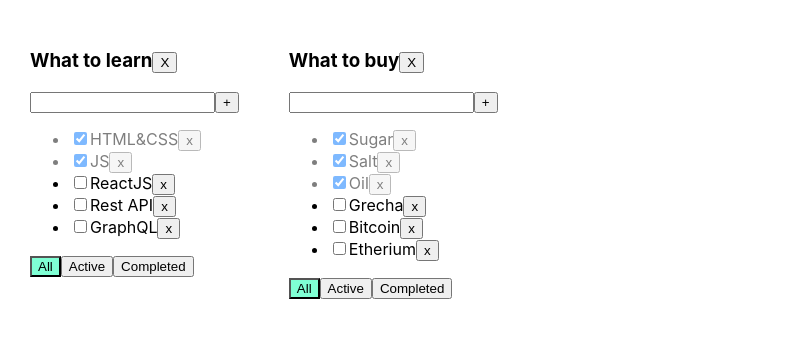
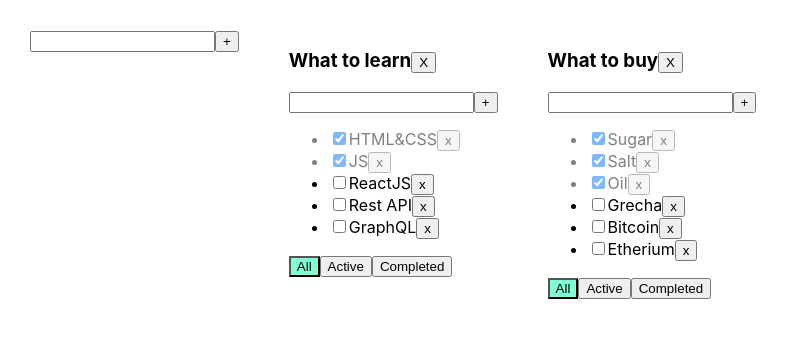
Before and after one commit to Borisov-Ilya/it-incubator-todolist, a React (Create React App) app: page / in a window 1280 px wide. Shown: the top 338 px of the page, without its empty margins (0-789 px from the left). Built offline with nearby package versions, Linux system fonts and the light colour scheme.

Commit message:
lesson 6

```diff
--- /dev/null
+++ b/src/AddItemForm.tsx
@@ -0,0 +1,42 @@
+import React, {ChangeEvent, KeyboardEvent, useState} from 'react'
+
+type AddItemFormType = {
+    addItem: (title: string) => void
+}
+
+const AddItemForm = (props: AddItemFormType) => {
+    let [title, setTitle] = useState('')
+    let [error, setError] = useState<string | null>(null)
+
+    const onChangeHandler = (e: ChangeEvent<HTMLInputElement>) => {
+        setTitle(e.currentTarget.value)
+    }
+    const addItem = () => {
+        if (title.trim()) {
+            props.addItem(title.trim())
+            setTitle('')
+        } else {
+            setError('Title is required')
+        }
+    }
+    const onKeyPressHandler = (e: KeyboardEvent<HTMLInputElement>) => {
+        setError(null)
+        if (e.key === 'Enter') {
+            addItem()
+        }
+    }
+
+    return (
+        <div>
+            <input value={title}
+                   onChange={onChangeHandler}
+                   onKeyPress={onKeyPressHandler}
+                   className={error ? 'error' : ''}
+            />
+            <button onClick={addItem}>+</button>
+            {error && <div className="error-message">{error}</div>}
+        </div>
+    )
+}
+
+export default AddItemForm
--- a/src/App.tsx
+++ b/src/App.tsx
@@ -2,6 +2,7 @@ import React, {useState} from 'react'
 import './App.css'
 import {TaskType, Todolist} from './Todolist'
 import {v1} from 'uuid'
+import AddItemForm from './AddItemForm'
 
 export type FilterValuesType = 'all' | 'active' | 'completed'
 type TodolistType = {
@@ -51,7 +52,7 @@ function App() {
         setTasks({...tasks, [todolistId]: [newTask, ...tasks[todolistId]]})
     }
 
-    function changeStatus(taskId: string, isDone: boolean, todolistId: string) {
+    function changeTaskStatus(taskId: string, isDone: boolean, todolistId: string) {
         setTasks({
             ...tasks,
             [todolistId]: tasks[todolistId]
@@ -59,8 +60,20 @@ function App() {
         })
     }
 
-    function changeFilter(filter: FilterValuesType, todolistId: string) {
+    function changeTaskTitle(taskId: string, title: string, todolistId: string) {
+        setTasks({
+            ...tasks,
+            [todolistId]: tasks[todolistId]
+                .map(t => t.id === taskId ? {...t, title} : t)
+        })
+    }
+
+    function changeTodolistFilter(filter: FilterValuesType, todolistId: string) {
         setTodolists(todolists.map(tl => tl.id === todolistId ? {...tl, filter} : tl))
+    }
+
+    function changeTodolistTitle(title: string, todolistId: string) {
+        setTodolists(todolists.map(tl => tl.id === todolistId ? {...tl, title} : tl))
     }
 
     function removeTodolist(todolistId: string) {
@@ -68,6 +81,17 @@ function App() {
         const copyTasks = {...tasks}
         delete copyTasks[todolistId]
         setTasks(copyTasks)
+    }
+
+    function addTodolist(title: string) {
+        const newTodolistID = v1()
+        const newTodolist: TodolistType = {
+            id: newTodolistID,
+            title: title,
+            filter: 'all'
+        }
+        setTodolists([...todolists, newTodolist])
+        setTasks({...tasks, [newTodolistID]: []})
     }
 
     const todolistsComponents = todolists.map(tl => {
@@ -88,15 +112,18 @@ function App() {
                 tasks={tasksForTodolist}
                 addTask={addTask}
                 removeTask={removeTask}
-                changeFilter={changeFilter}
-                changeTaskStatus={changeStatus}
+                changeFilter={changeTodolistFilter}
+                changeTaskStatus={changeTaskStatus}
                 removeTodolist={removeTodolist}
+                changeTaskTitle={changeTaskTitle}
+                changeTodolistTitle={changeTodolistTitle}
             />
         )
     })
 
     return (
         <div className="App">
+            <AddItemForm addItem={addTodolist}/>
             {todolistsComponents}
         </div>
     )
--- /dev/null
+++ b/src/EditableSpan.tsx
@@ -0,0 +1,35 @@
+import React, {ChangeEvent, useState} from 'react'
+
+type EditableSpanPropsType = {
+    title: string
+    changeTitle: (title: string) => void
+}
+
+const EditableSpan = (props: EditableSpanPropsType) => {
+    const [title, setTitle] = useState(props.title)
+    const [editMode, setEditMode] = useState<boolean>(false)
+    const onEditMode = () => {
+        setEditMode(true)
+    }
+    const offEditMode = () => {
+        setEditMode(false)
+        props.changeTitle(title)
+    }
+    const onChangeHandler = (e: ChangeEvent<HTMLInputElement>) => {
+        setTitle(e.currentTarget.value)
+    }
+    return (
+        editMode
+            ? <input
+                value={title}
+                autoFocus
+                onBlur={offEditMode}
+                onChange={onChangeHandler}
+                />
+            : <span
+                onDoubleClick={onEditMode}
+            >{props.title}</span>
+    )
+}
+
+export default EditableSpan
--- a/src/Todolist.tsx
+++ b/src/Todolist.tsx
@@ -1,5 +1,7 @@
 import React, {ChangeEvent, KeyboardEvent, useState} from 'react'
 import {FilterValuesType} from './App'
+import AddItemForm from './AddItemForm'
+import EditableSpan from './EditableSpan'
 
 export type TaskType = {
     id: string
@@ -17,51 +19,25 @@ type PropsType = {
     removeTodolist: (todolistId: string) => void
     changeTaskStatus: (taskId: string, isDone: boolean, id: string) => void
     filter: FilterValuesType
+    changeTaskTitle: (taskId: string, title: string, todolistId: string) => void
+    changeTodolistTitle: (title: string, todolistId: string) => void
 }
 
 export function Todolist(props: PropsType) {
-
-    let [title, setTitle] = useState('')
-    let [error, setError] = useState<string | null>(null)
-
-    const addTask = () => {
-        if (title.trim() !== '') {
-            props.addTask(title.trim(), props.todolistId)
-            setTitle('')
-        } else {
-            setError('Title is required')
-        }
-    }
-
-    const onChangeHandler = (e: ChangeEvent<HTMLInputElement>) => {
-        setTitle(e.currentTarget.value)
-    }
-
-    const onKeyPressHandler = (e: KeyboardEvent<HTMLInputElement>) => {
-        setError(null)
-        if (e.key === 'Enter') {
-            addTask()
-        }
-    }
-
+    const addTask = (title: string) => props.addTask(title, props.todolistId)
     const onAllClickHandler = () => props.changeFilter('all', props.todolistId)
     const onActiveClickHandler = () => props.changeFilter('active', props.todolistId)
     const onCompletedClickHandler = () => props.changeFilter('completed', props.todolistId)
+    const changeTodolistTitle = (newTitle: string) => props.changeTodolistTitle(newTitle, props.todolistId)
+
 
 
     return <div>
-        <h3>{props.title}
-        <button onClick={() => props.removeTodolist(props.todolistId)}>X</button>
+        <h3>
+            <EditableSpan title={props.title} changeTitle={changeTodolistTitle}/>
+            <button onClick={() => props.removeTodolist(props.todolistId)}>X</button>
         </h3>
-        <div>
-            <input value={title}
-                   onChange={onChangeHandler}
-                   onKeyPress={onKeyPressHandler}
-                   className={error ? 'error' : ''}
-            />
-            <button onClick={addTask}>+</button>
-            {error && <div className="error-message">{error}</div>}
-        </div>
+        <AddItemForm addItem={addTask}/>
         <ul>
             {
                 props.tasks.map(t => {
@@ -69,12 +45,15 @@ export function Todolist(props: PropsType) {
                     const onChangeHandler = (e: ChangeEvent<HTMLInputElement>) => {
                         props.changeTaskStatus(t.id, e.currentTarget.checked, props.todolistId)
                     }
+                    const changeTaskTitle = (newTitle: string) => {
+                        props.changeTaskTitle(t.id, newTitle, props.todolistId)
+                    }
 
                     return <li key={t.id} className={t.isDone ? 'is-done' : ''}>
                         <input type="checkbox"
                                onChange={onChangeHandler}
                                checked={t.isDone}/>
-                        <span>{t.title}</span>
+                        <EditableSpan title={t.title} changeTitle={changeTaskTitle}/>
                         <button onClick={onClickHandler}>x</button>
                     </li>
                 })
```
